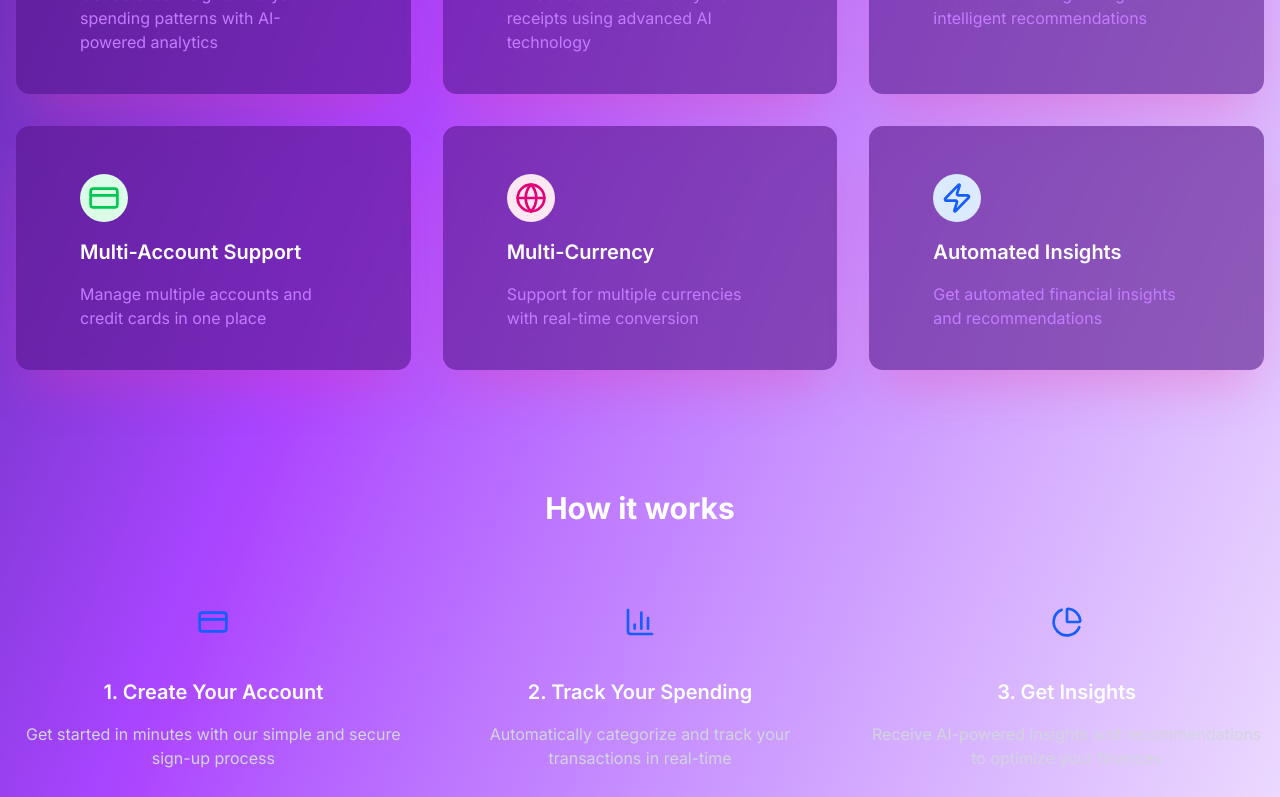
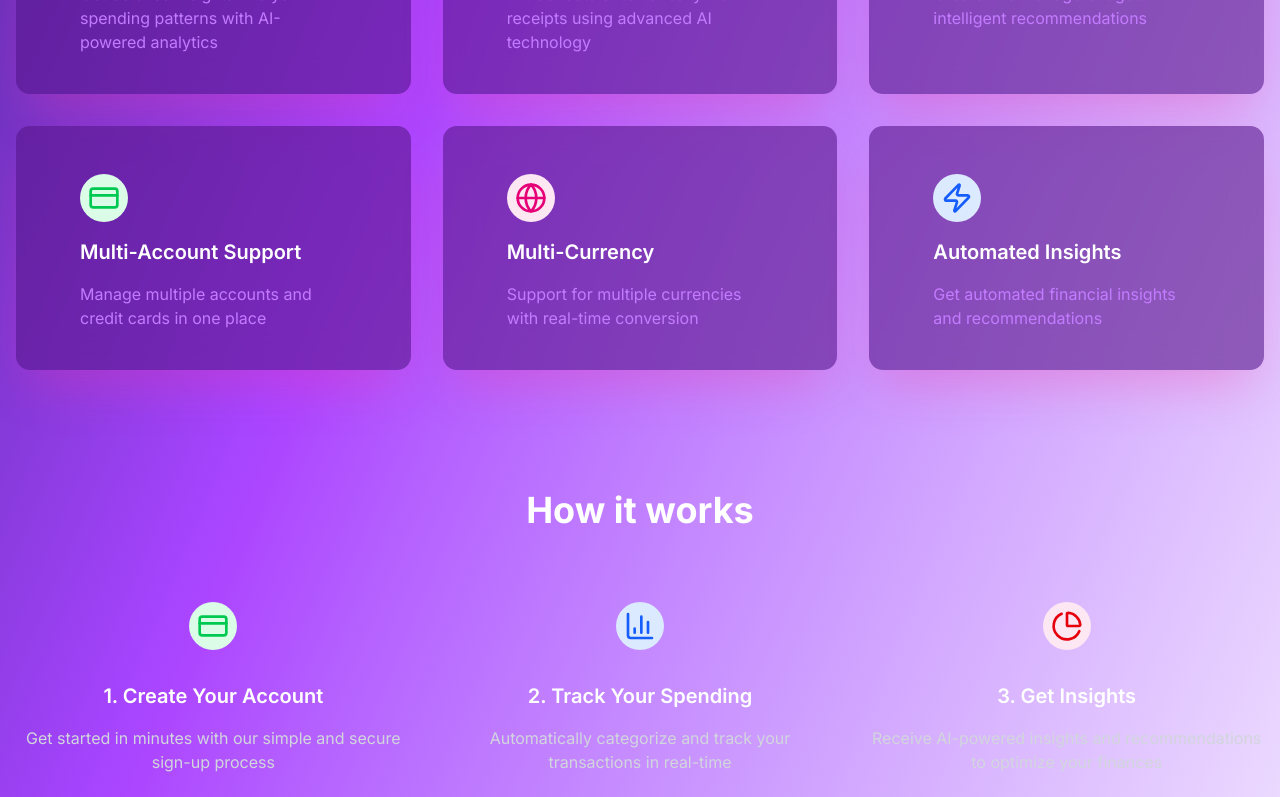
Before and after one commit to Sejal1411/FinMaster, a Next.js app: page / in a window 1280 px wide. Shown: the part 2000-2797 px from the top of the page. Built offline with nearby package versions, Linux system fonts and the light colour scheme; no server answers.

Commit message:
Added commits

```diff
--- a/app/(main)/dashboard/layout.js
+++ b/app/(main)/dashboard/layout.js
@@ -3,14 +3,14 @@ import { BarLoader } from 'react-spinners';
 import DashboardPage from './page';
 
 const DashboardLayout = () => {
-  return <div className='px-5'>
+  return <div className='px-15'>
     <h1 className='text-6xl font-bold text-blue-400 mb-5'>
         Dashboard
     </h1>
 
      {/* Dashboard Page */}
     <Suspense
-       fallback={<BarLoader className='mt-4' width={"100%"} color='#9333ea' />}
+       fallback={<BarLoader className='' width={"100%"} color='#9333ea' />}
     >
         <DashboardPage />
     </Suspense>
--- a/app/(main)/transaction/create/page.jsx
+++ b/app/(main)/transaction/create/page.jsx
@@ -19,7 +19,7 @@ export default async function AddTransactionPage({ searchParams }) {
   return (
     <div className="max-w-3xl mx-auto px-5 ">
       <div className="flex justify-center md:justify-normal mb-8">
-        <h1 className="text-5xl gradient-title text-pink-200">Add Transaction</h1>
+        <h1 className="text-6xl font-bold gradient-title text-blue-400">Add Transaction</h1>
       </div>
       <AddTransactionForm
         accounts={accounts}
--- a/app/page.jsx
+++ b/app/page.jsx
@@ -44,7 +44,7 @@ export default function Home() {
 
   <section className="py-10">
     <div className="container mx-auto px-4">
-      <h2 className="text-3xl font-bold text-center mb-16">How it works</h2>
+      <h2 className="text-4xl font-bold text-center mb-16">How it works</h2>
       <div className="grid grid-cols-1 md:grid-cols-3 lg:grid-cols-3 gap-8">
         {howItWorksData.map((step, index) => (
           <div key={index} className="text-center">
--- a/components/header.jsx
+++ b/components/header.jsx
@@ -8,7 +8,7 @@ const Header = async () => {
   await checkUser();
 
   return (
-    <div className="fixed top-0 w-full bg- backdrop-blur-md z-50 border-b border-white/10">
+    <div className="fixed top-0 w-full bg- backdrop-blur-md z-50 border-b border-white/10 bg-purple-400">
   <nav className="container mx-auto px-4 py-3 flex items-center justify-between">
     <Link href="/">
       {/* <Image
--- a/data/landing.js
+++ b/data/landing.js
@@ -88,19 +88,31 @@ import {
   // How It Works Data
   export const howItWorksData = [
     {
-      icon: <CreditCard className="h-8 w-8 text-blue-600" />,
+      icon: (
+        <div className="w-12 h-12 flex items-center justify-center rounded-full bg-green-100">
+          <CreditCard className="h-8 w-8 text-green-500" />
+        </div>
+      ),
       title: "1. Create Your Account",
       description:
         "Get started in minutes with our simple and secure sign-up process",
     },
     {
-      icon: <BarChart3 className="h-8 w-8 text-blue-600" />,
+      icon: (
+        <div className="w-12 h-12 flex items-center justify-center rounded-full bg-blue-100">
+          <BarChart3 className="h-8 w-8 text-blue-600 " />
+        </div>
+    ),
       title: "2. Track Your Spending",
       description:
         "Automatically categorize and track your transactions in real-time",
     },
     {
-      icon: <PieChart className="h-8 w-8 text-blue-600" />,
+      icon: (
+        <div className="w-12 h-12 flex items-center justify-center rounded-full bg-pink-100">
+          <PieChart className="h-8 w-8 text-red-600" />
+        </div>
+      ),
       title: "3. Get Insights",
       description:
         "Receive AI-powered insights and recommendations to optimize your finances",
--- a/package.json
+++ b/package.json
@@ -6,7 +6,8 @@
     "dev": "next dev --turbopack",
     "build": "next build",
     "start": "next start",
-    "lint": "next lint"
+    "lint": "next lint",
+    "postinstall": "prisma generate"
   },
   "dependencies": {
     "@arcjet/next": "^1.0.0-beta.7",
```
